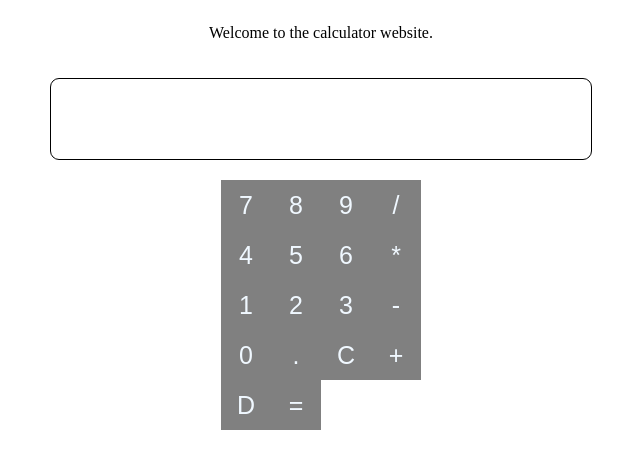
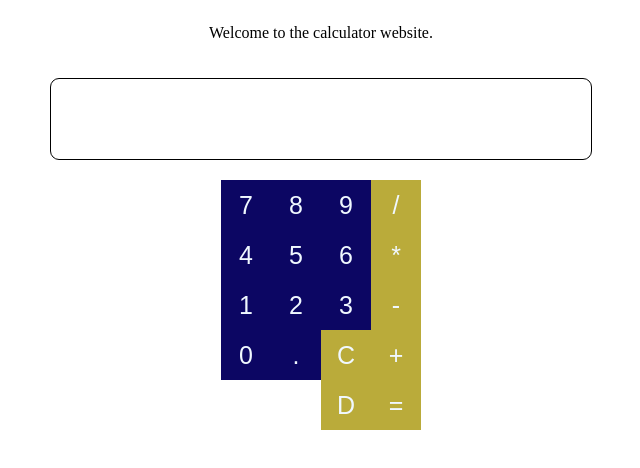
Before and after one commit to jessica2673/Calculator, a plain HTML site: page index.html in a window 1280 px wide. Shown: the whole page, without its empty margins (319-959 px from the left). Drawn offline with Linux system fonts and the light colour scheme.

```diff
--- a/style.css
+++ b/style.css
@@ -23,14 +23,33 @@ body {
     display: flex;
 }
 
+.placeholder {
+    min-height: 50px;
+    min-width: 50px;
+}
+
 button {
     justify-content: center;
     align-items: center;
     border: none;
-    background-color: grey;
+    background-color: rgb(12, 6, 99);
     color: aliceblue;
     min-height: 50px;
     min-width: 50px;
     font-size: 25px;
     outline: 1px;
 }
+
+.operator {
+    background-color: rgba(186, 171, 58, 0.998);
+}
+
+button:hover {
+    background-color: aliceblue;
+    color: navy;
+}
+
+.operator:hover {
+    color:rgba(186, 171, 58, 0.998);
+    background-color: aliceblue;
+}
```
